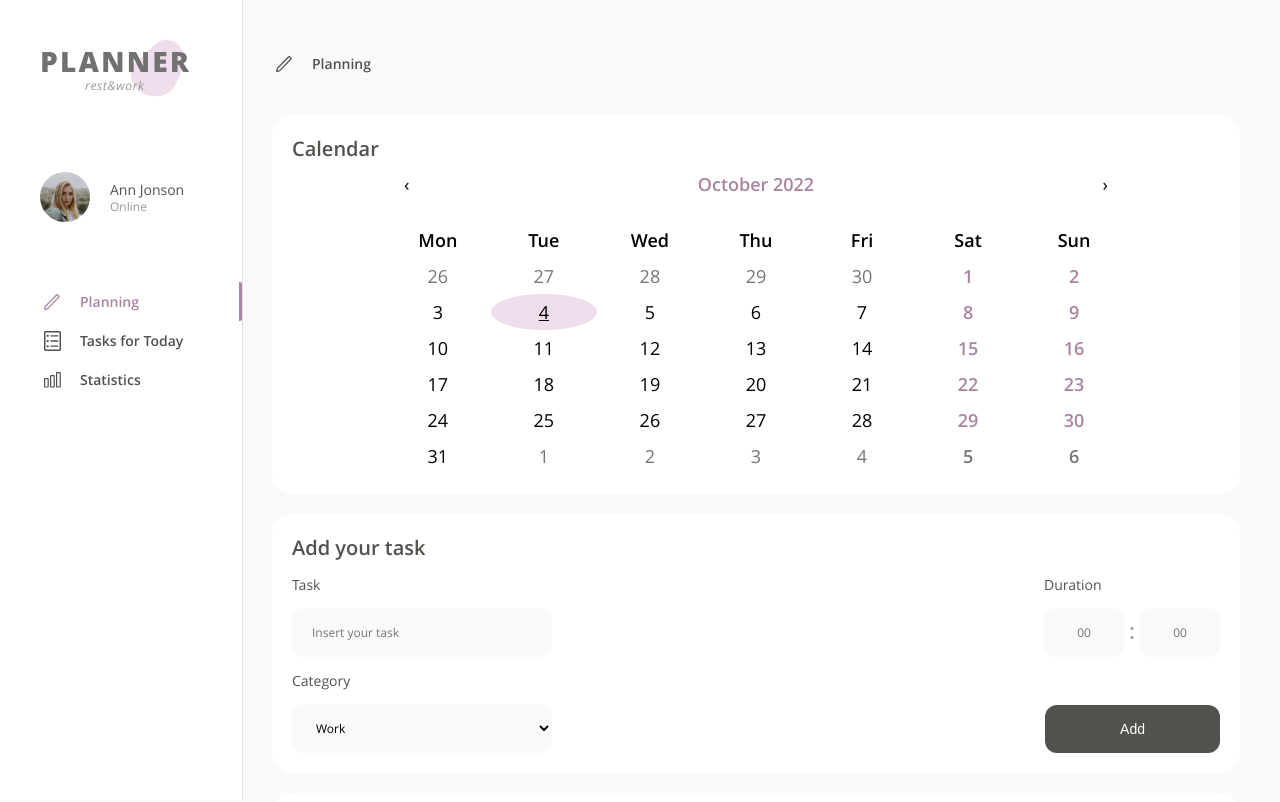
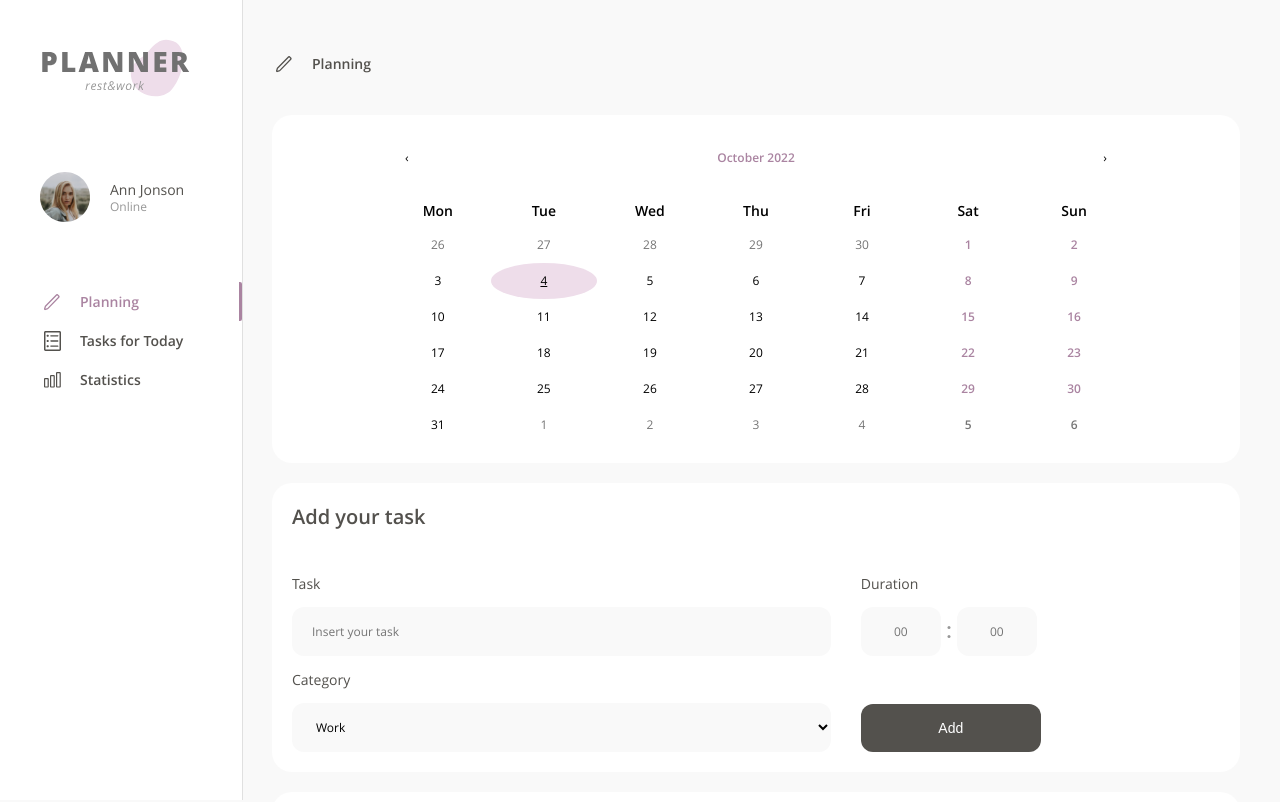
Before and after one commit to apsu96/planner_app, a React (Create React App) app: page / in a window 1280 px wide. Shown: the top 802 px of the page. Built offline with nearby package versions, Linux system fonts and the light colour scheme.

Commit message:
fix: task form style

```diff
--- a/src/components/Calendar.css
+++ b/src/components/Calendar.css
@@ -35,10 +35,10 @@
   margin: 0;
   border: 0;
   outline: none;
-  font-size: 18px;
+  font-size: 12px;
   font-family: "OpenSans", sans-serif;
-  @media (max-width: 820px) {
-    font-size: 14px;
+  @media (min-width: 1441px) {
+    font-size: 18px;
   }
 }
 
@@ -72,9 +72,9 @@
   text-align: center;
   text-transform:capitalize;
   font-weight: bold;
-  font-size: 18px;
-  @media (max-width: 820px) {
-    font-size: 14px;
+  font-size: 14px;
+  @media (min-width: 1441px) {
+    font-size: 18px;
   }
 }
 
--- a/src/components/Calendar.tsx
+++ b/src/components/Calendar.tsx
@@ -1,4 +1,4 @@
-import { Container, Title } from "./UIKit.styled";
+import { Container } from "./UIKit.styled";
 import CalendarEl from "react-calendar";
 import "./Calendar.css";
 
@@ -11,7 +11,6 @@ function Calendar({
 }) {
   return (
     <Container>
-      <Title>Calendar</Title>
       <CalendarEl value={date} onChange={setDate as any} />
     </Container>
   );
--- a/src/components/TaskForm.styled.ts
+++ b/src/components/TaskForm.styled.ts
@@ -2,13 +2,36 @@ import styled from "styled-components";
 
 export const TaskFormRowContainer = styled.div`
   display: flex;
-  justify-content: space-between;
   align-items: flex-end;
+  gap: 30px;
+  width: 100%;
+  @media (max-width: 820px) {
+    flex-direction: column;
+    gap: 12px;
+  }
 `;
 
-export const TaskFormColumnContainer = styled.div`
+export const TaskFormRowMContainer = styled(TaskFormRowContainer)`
+  margin-top: 30px;
+  @media (max-width: 820px) {
+    margin-top: 20px;
+  }
+`;
+
+export const TaskFormLongColumnContainer = styled.div`
   display: flex;
   flex-direction: column;
+  width: 60%;
+  @media (max-width: 820px) {
+    width: 100%;
+  }
+`;
+
+export const TaskFormShortColumnContainer = styled(TaskFormLongColumnContainer)`
+  width: 40%;
+  @media (max-width: 820px) {
+    width: 100%;
+  }
 `;
 
 export const RowContainer = styled.div`
--- a/src/components/TaskForm.tsx
+++ b/src/components/TaskForm.tsx
@@ -9,8 +9,10 @@ import {
 } from "./UIKit.styled";
 import TimeIcon from "../images/TimeIcon.svg";
 import {
-  TaskFormColumnContainer,
+  TaskFormLongColumnContainer,
+  TaskFormShortColumnContainer,
   TaskFormRowContainer,
+  TaskFormRowMContainer,
   RowContainer,
   TimeIconImage,
 } from "./TaskForm.styled";
@@ -19,27 +21,31 @@ function TaskForm() {
   return (
     <Container>
       <Title>Add your task</Title>
-      <TaskFormRowContainer>
-        <TaskFormColumnContainer>
+      <TaskFormRowMContainer>
+        <TaskFormLongColumnContainer>
           <Text>Task</Text>
           <Input placeholder="Insert your task" />
-        </TaskFormColumnContainer>
-        <TaskFormColumnContainer>
+        </TaskFormLongColumnContainer>
+        <TaskFormShortColumnContainer>
           <Text>Duration</Text>
           <RowContainer>
             <TimeInput placeholder="00" />
             <TimeIconImage src={TimeIcon} alt="timeIcon" />
             <TimeInput placeholder="00" />
           </RowContainer>
-        </TaskFormColumnContainer>
-      </TaskFormRowContainer>
-      <Text>Category</Text>
+        </TaskFormShortColumnContainer>
+      </TaskFormRowMContainer>
       <TaskFormRowContainer>
-        <CustomSelect placeholder="Select">
-          <option>Work</option>
-          <option>Leisure</option>
-        </CustomSelect>
-        <LargeButton>Add</LargeButton>
+        <TaskFormLongColumnContainer>
+          <Text>Category</Text>
+          <CustomSelect placeholder="Select">
+            <option>Work</option>
+            <option>Leisure</option>
+          </CustomSelect>
+        </TaskFormLongColumnContainer>
+        <TaskFormShortColumnContainer>
+          <LargeButton>Add</LargeButton>
+        </TaskFormShortColumnContainer>
       </TaskFormRowContainer>
     </Container>
   );
--- a/src/components/UIKit.styled.ts
+++ b/src/components/UIKit.styled.ts
@@ -75,6 +75,9 @@ export const Text = styled.p`
   font-family: "OpenSans", sans-serif;
   font-weight: 400;
   color: #53514d;
+  @media (min-width: 1441px) {
+    font-size: 18px;
+  }
 `;
 
 export const Input = styled.input`
@@ -86,8 +89,11 @@ export const Input = styled.input`
   outline: none;
   border-radius: 12px;
   border: none;
-  width: 260px;
+  width: 100%;
   box-sizing: border-box;
+  @media (min-width: 1441px) {
+    font-size: 16px;
+  }
 `;
 
 export const TimeInput = styled.input`
@@ -99,9 +105,16 @@ export const TimeInput = styled.input`
   outline: none;
   border-radius: 12px;
   border: none;
-  width: 80px;
+  width: 100%;
+  max-width: 80px;
   box-sizing: border-box;
   text-align: center;
+  @media (min-width: 1441px) {
+    font-size: 16px;
+  }
+  @media (max-width: 820px) {
+    max-width: 100%;
+  }
 `;
 
 export const LargeButton = styled.button`
@@ -113,11 +126,21 @@ export const LargeButton = styled.button`
   background-color: #53514d;
   outline: none;
   border: none;
+  height: 48px;
+  max-width: 180px;
   &:hover {
     background-color: #aa84a1;
   }
   &:active {
     transform: translateY(1px);
+  }
+  @media (min-width: 1441px) {
+    font-size: 16px;
+    height: 54px;
+  }
+  @media (max-width: 820px) {
+    max-width: 100%;
+    height: 50px;
   }
 `;
 
@@ -134,7 +157,7 @@ export const ColumnContainer = styled.div`
 
 export const CustomSelect = styled.select`
   background-color: #f9f9f9;
-  width: 260px;
+  width: 100%;
   font-size: 12px;
   font-family: "OpenSans", sans-serif;
   font-weight: 400;
@@ -143,6 +166,9 @@ export const CustomSelect = styled.select`
   border: none;
   outline: none;
   box-sizing: border-box;
+  @media (min-width: 1441px) {
+    font-size: 16px;
+  }
 `;
 
 export const CustomSelectOption = styled.option`
@@ -152,6 +178,9 @@ export const CustomSelectOption = styled.option`
   font-family: "OpenSans", sans-serif;
   font-weight: 400;
   padding: 16px 20px 16px;
+  @media (min-width: 1441px) {
+    font-size: 16px;
+  }
 `;
 
 export const SmallText = styled.p`
@@ -160,6 +189,9 @@ export const SmallText = styled.p`
   font-family: "OpenSans", sans-serif;
   font-weight: 400;
   margin: 0;
+  @media (min-width: 1441px) {
+    font-size: 14px;
+  }
 `;
 
 export const TaskLineContainer = styled.div`
```
